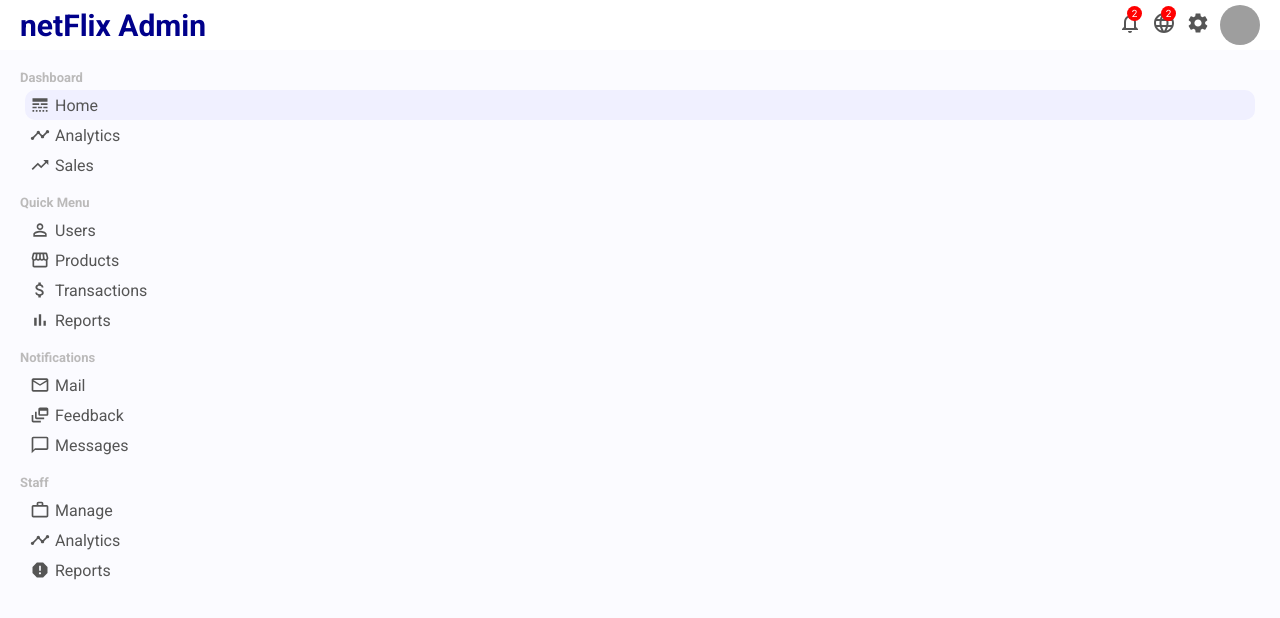
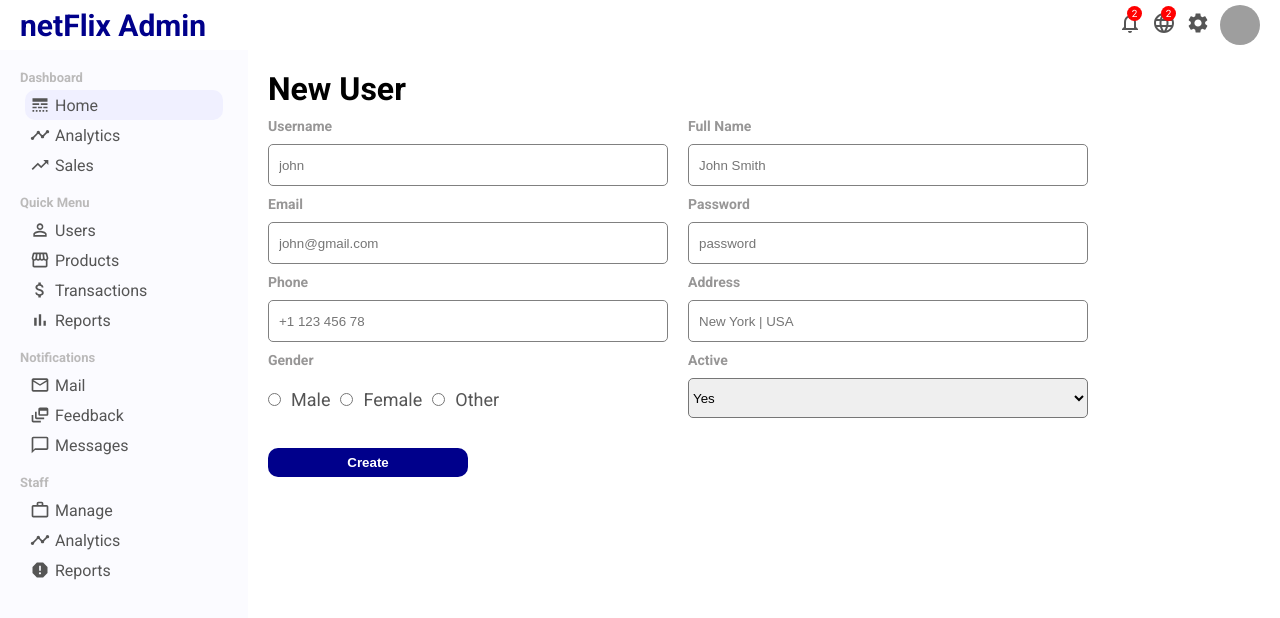
Before and after one commit to burakorkmez/netflix-mern-admin, a React (Create React App) app: page /newUser in a window 1280 px wide. Shown: the top 618 px of the page. Built offline with nearby package versions, Linux system fonts and the light colour scheme; grey boxes are pictures that could not be loaded.

Commit message:
NewUser page added

```diff
--- a/src/App.js
+++ b/src/App.js
@@ -5,6 +5,7 @@
 import { BrowserRouter, Switch, Route } from 'react-router-dom';
 import UserList from './pages/userList/UserList';
 import User from './pages/user/User';
+import NewUser from './pages/newUser/NewUser';
 
 function App() {
 	return (
@@ -22,6 +23,9 @@
 					<Route exact path="/user/:userId">
 						<User />
 					</Route>
+					<Route exact path="/newUser">
+						<NewUser />
+					</Route>
 				</Switch>
 			</div>
 		</BrowserRouter>
--- a/src/pages/newUser/NewUser.js
+++ b/src/pages/newUser/NewUser.js
@@ -0,0 +1,54 @@
+import './newUser.css';
+
+export default function NewUser() {
+	return (
+		<div className="newUser">
+			<h1 className="newUserTitle">New User</h1>
+			<form className="newUserForm">
+				<div className="newUserItem">
+					<label>Username</label>
+					<input type="text" placeholder="john" />
+				</div>
+				<div className="newUserItem">
+					<label>Full Name</label>
+					<input type="text" placeholder="John Smith" />
+				</div>
+				<div className="newUserItem">
+					<label>Email</label>
+					<input type="email" placeholder="john@gmail.com" />
+				</div>
+				<div className="newUserItem">
+					<label>Password</label>
+					<input type="password" placeholder="password" />
+				</div>
+				<div className="newUserItem">
+					<label>Phone</label>
+					<input type="text" placeholder="+1 123 456 78" />
+				</div>
+				<div className="newUserItem">
+					<label>Address</label>
+					<input type="text" placeholder="New York | USA" />
+				</div>
+				<div className="newUserItem">
+					<label>Gender</label>
+					<div className="newUserGender">
+						<input type="radio" name="gender" id="male" value="male" />
+						<label htmlFor="male">Male</label>
+						<input type="radio" name="gender" id="female" value="female" />
+						<label htmlFor="female">Female</label>
+						<input type="radio" name="gender" id="other" value="other" />
+						<label htmlFor="other">Other</label>
+					</div>
+				</div>
+				<div className="newUserItem">
+					<label>Active</label>
+					<select className="newUserSelect" name="active" id="active">
+						<option value="yes">Yes</option>
+						<option value="no">No</option>
+					</select>
+				</div>
+				<button className="newUserButton">Create</button>
+			</form>
+		</div>
+	);
+}
--- a/src/pages/newUser/newUser.css
+++ b/src/pages/newUser/newUser.css
@@ -0,0 +1,58 @@
+.newUser {
+	flex: 4;
+	padding: 20px;
+}
+
+.newUserForm {
+	display: flex;
+	flex-wrap: wrap;
+}
+
+.newUserItem {
+	width: 400px;
+	display: flex;
+	flex-direction: column;
+	margin-top: 10px;
+	margin-right: 20px;
+}
+
+.newUserItem > label {
+	margin-bottom: 10px;
+	font-size: 14px;
+	font-weight: 600;
+	color: rgb(151, 150, 150);
+}
+
+.newUserItem > input {
+	height: 20px;
+	padding: 10px;
+	border: 1px solid gray;
+	border-radius: 5px;
+}
+
+.newUserGender > input {
+	margin-top: 15px;
+}
+
+.newUserGender > label {
+	margin: 10px;
+	font-size: 18px;
+	color: #555;
+}
+
+.newUserSelect {
+	height: 40px;
+	border-radius: 5px;
+}
+
+.newUserButton {
+	width: 200px;
+	border: none;
+	background-color: darkblue;
+	color: white;
+	padding: 7px 10px;
+	font-weight: 600;
+	border-radius: 10px;
+	margin-top: 30px;
+	cursor: pointer;
+}
```
